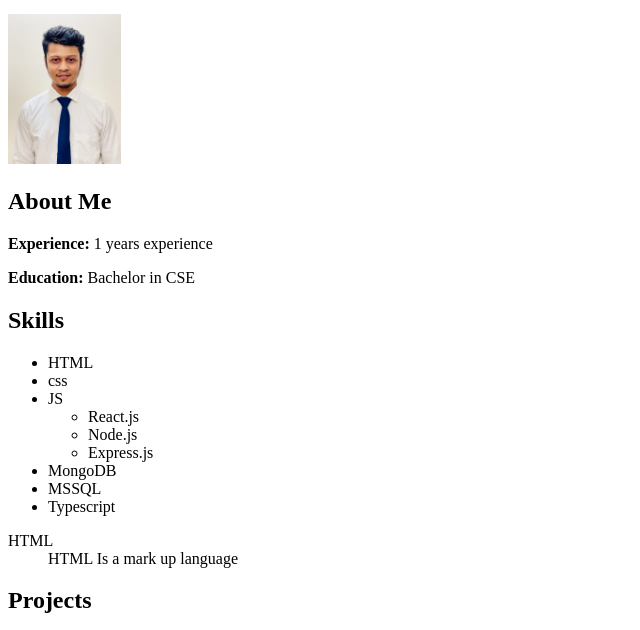
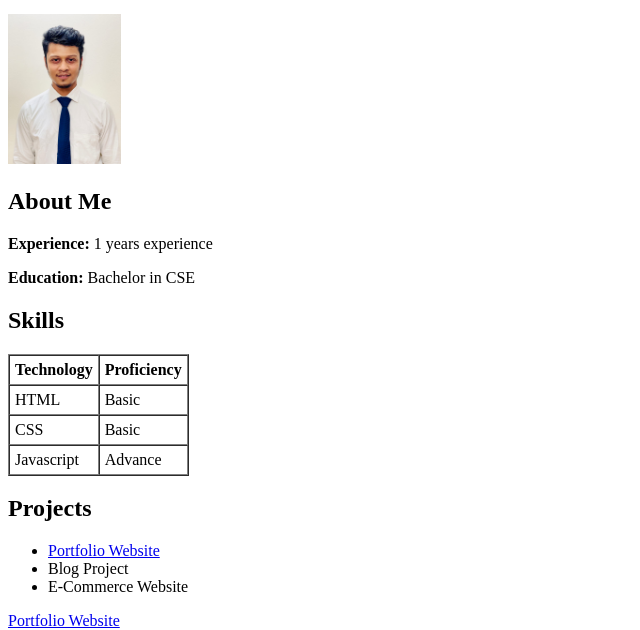
Before and after one commit to Alshahriar78/portfolio-html, a plain HTML site: page index.html in a window 1280 px wide. Shown: the part 188-818 px from the top of the page, without its empty margins (0-640 px from the left). Drawn offline with Linux system fonts and the light colour scheme.

Commit message:
added table

```diff
--- a/index.html
+++ b/index.html
@@ -32,25 +32,29 @@
     <!-- section : skills -->
      <section id="skills">
         <h2>Skills</h2>
-        <ul >
-            <li>HTML</li>
-            <li>css</li>
-            <li>JS
-                <ul>
-                <li>React.js</li>
-               <li>Node.js</li>
-               <li>Express.js</li>
-               </ul>
-            </li>
+        <table border="1" cellpadding="5" cellspacing="0">
+         <thead>
+            <tr>
+               <th>Technology</th>
+               <th>Proficiency</th>
+            </tr>
+         </thead>
+         <tbody>
+            <tr>
+               <td>HTML</td>
+               <td>Basic</td>
+            </tr>
+            <tr>
+               <td>CSS</td>
+               <td>Basic</td>
+            </tr>
+            <tr>
+               <td>Javascript</td>
+               <td>Advance</td>
+            </tr>
 
-            <li>MongoDB</li>
-            <li>MSSQL</li>
-            <li>Typescript</li>
-        </ul>
-        <dl>
-            <dt>HTML</dt>
-            <dd>HTML Is a mark up language</dd>
-        </dl>
+         </tbody>
+        </table>
      </section>
 
       <!-- section : Project -->
```
Also changed, not shown: 1 other file.
